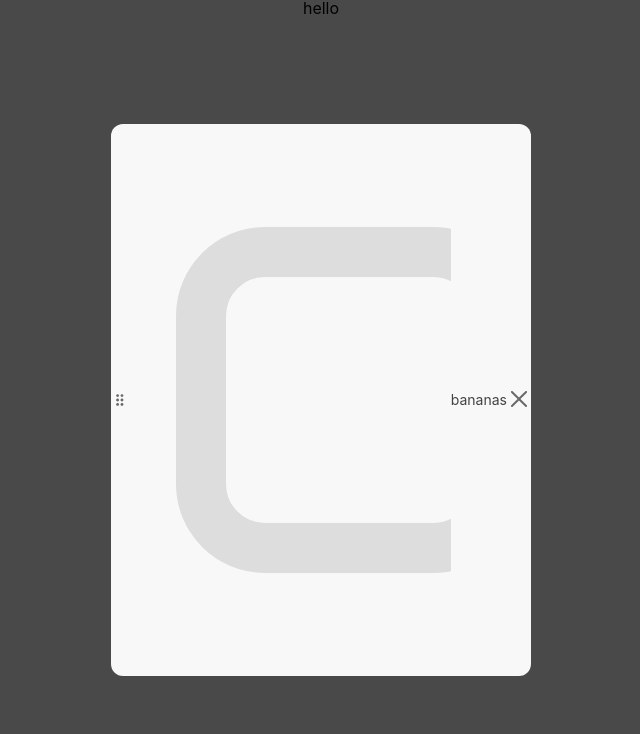
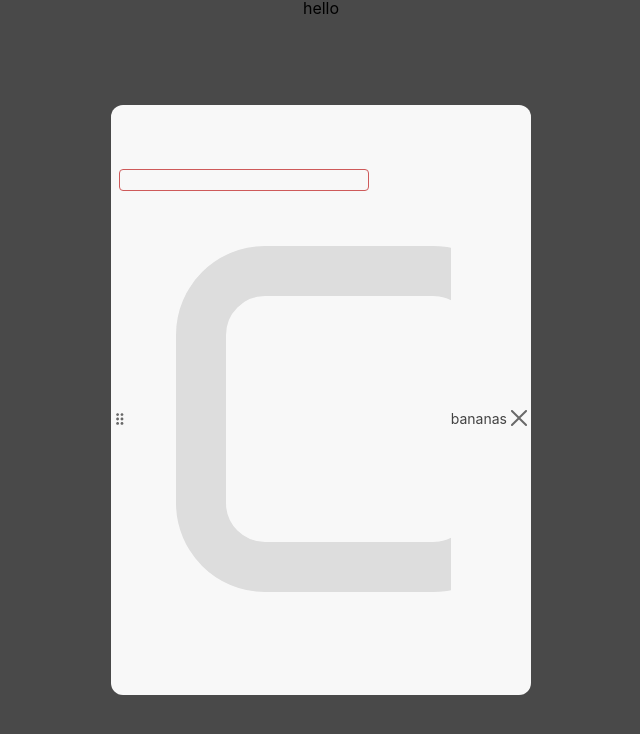
Before and after one commit to MSzostaq/TODO-List, a React (Create React App) app: page / in a window 1280 px wide. Shown: the top 734 px of the page, without its empty margins (319-959 px from the left). Built offline with nearby package versions, Linux system fonts and the light colour scheme.

Commit message:
TodoList

```diff
--- a/src/components/TodoList.jsx
+++ b/src/components/TodoList.jsx
@@ -1,25 +1,67 @@
-import React from "react";
+import React, { useState } from "react";
 import styled from "styled-components";
 import { connect } from "react-redux";
-import { REMOVE_TODO } from "actions/todosActions";
-
+import { addTodo, REMOVE_TODO, UPDATE_TODO_STATUS } from "actions/todosActions";
+import { ENTER } from "constants/keys";
 import { getTodosById } from "selectors";
 import Todo from "components/Todo";
 
 const Wrapper = styled.div``;
 
+const Input = styled.input`
+  border: 1px solid ${({ theme }) => theme.colors.error};
+  border-radius: 4px;
+  margin: 8px;
+`;
+
+const Items = styled.div``;
+
 const TodoList = ({ className, dispatch, todosById, todoList }) => {
-  console.log(todosById);
+  const [inputValue, setInputValue] = useState("");
+
+  function onKeyDown(event) {
+    console.log(event);
+    if (event.keyCode === ENTER) {
+      event.preventDefault();
+      onTodoAdd(inputValue);
+      setInputValue("");
+    }
+  }
+
+  function onTodoAdd(name) {
+    dispatch(addTodo({ name, todoListId: todoList.id }));
+  }
+
   function onTodoRemove(id) {
-    dispatch({ type: REMOVE_TODO, payload: { id } });
+    dispatch({ type: REMOVE_TODO, payload: { id, todoListId: todoList.id } });
   }
-  // function onTodoStatusChange, onTodoRename
+
+  function onTodoStatusChange(id, isDone) {
+    dispatch({
+      type: UPDATE_TODO_STATUS,
+      payload: { id, isDone },
+    });
+  }
+
   return (
     <Wrapper>
-      {todoList.items.length > 0 &&
-        todoList.items.map((id) => (
-          <Todo key={id} todo={todosById[id]} onRemove={onTodoRemove} />
-        ))}
+      <Input
+        type="text"
+        value={inputValue}
+        onChange={(event) => setInputValue(event.target.value)}
+        onKeyDown={onKeyDown}
+      />
+      <Items>
+        {todoList.items.length > 0 &&
+          todoList.items.map((id) => (
+            <Todo
+              key={id}
+              todo={todosById[id]}
+              onRemove={onTodoRemove}
+              onStatusChange={(value) => onTodoStatusChange(id, value)}
+            />
+          ))}
+      </Items>
     </Wrapper>
   );
 };
```
